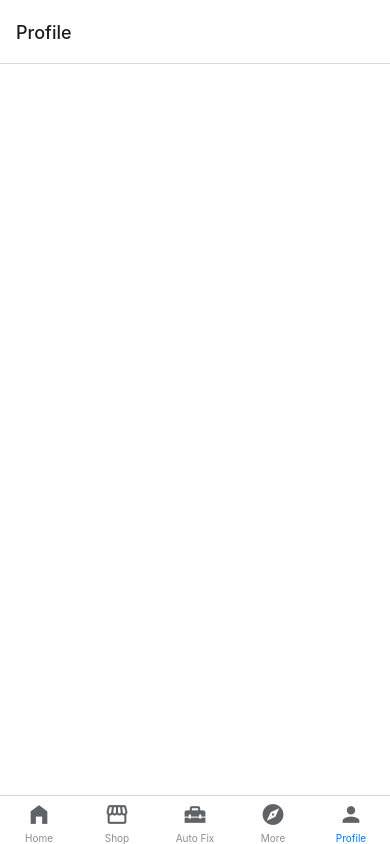
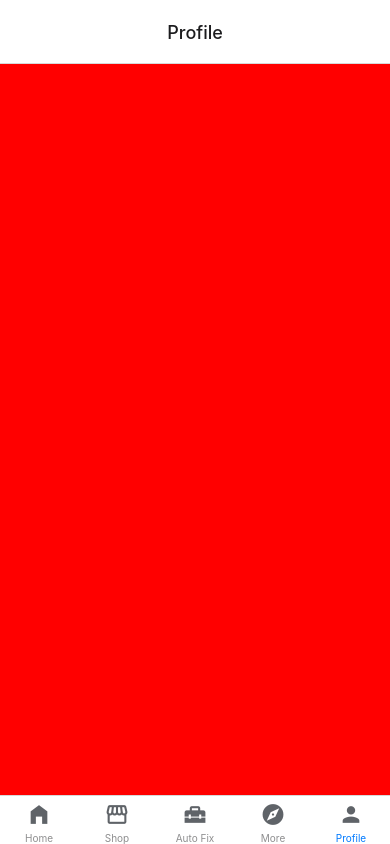
Before and after one commit to hassan6846/AutoExpertEase, a React Native app in the folder app/: screen /Profile in a window 390 px wide. Built offline with nearby package versions, Linux system fonts and the light colour scheme.

Commit message:
added reanimated

```diff
--- a/app/App.tsx
+++ b/app/App.tsx
@@ -83,6 +83,7 @@ export default function App({ navigation }: { navigation: any }) {
           component={ProfileTab}
           name="Profile"
           options={{
+            headerTitleAlign:"center",
             tabBarLabel: TabsConfigs.Profile.tabLabel,
             tabBarIcon: TabsConfigs.Profile.Svg,
           }}
--- a/app/babel.config.js
+++ b/app/babel.config.js
@@ -2,6 +2,8 @@ module.exports = function(api) {
   api.cache(true);
   return {
     presets: ['babel-preset-expo'],
-
+    plugins:[
+      'react-native-reanimated/plugin'
+    ]
   };
 };
--- a/app/package.json
+++ b/app/package.json
@@ -30,7 +30,8 @@
     "react-native-safe-area-context": "4.6.3",
     "react-native-screens": "~3.22.0",
     "react-redux": "^9.1.0",
-    "expo-updates": "~0.18.19"
+    "expo-updates": "~0.18.19",
+    "react-native-reanimated": "~3.3.0"
   },
   "devDependencies": {
     "@babel/core": "^7.20.0",
--- a/app/screens/ProfileTab.tsx
+++ b/app/screens/ProfileTab.tsx
@@ -1,12 +1,12 @@
 import { ScrollView, StyleSheet, View } from "react-native"
 import { Text, ListItem, Icon, Badge, Avatar } from "@rneui/themed"
-
+import {} from "@gorhom/bottom-sheet"
 
 const ProfileTab = () => {
     return (
-        <View style={Styles.ProfileSettingContainer}>
+        <ScrollView style={Styles.ProfileSettingContainer}>
 
-        </View>
+        </ScrollView>
     )
 }
 //Stylesheet Please Follow The Hirarchy boyies.
@@ -14,7 +14,8 @@ const ProfileTab = () => {
 
 const Styles = StyleSheet.create({
     ProfileSettingContainer: {
-        backgroundColor: "white",
+
+        backgroundColor: "red",
         flex: 1,
         padding: 30,
     }
```
Also changed, not shown: 1 other file (tests, documents, lock files or other folders).
